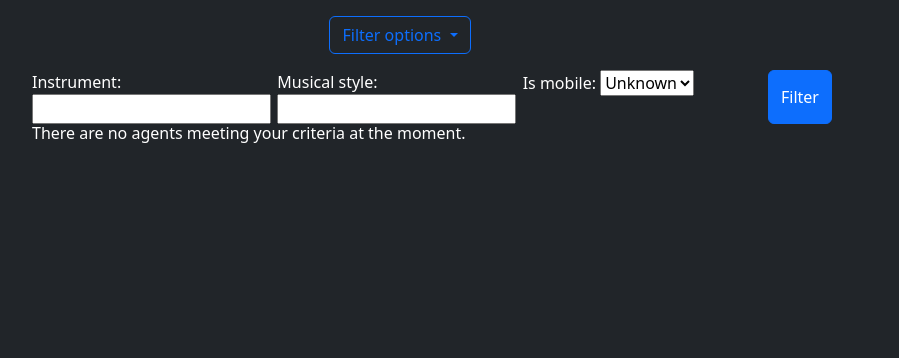
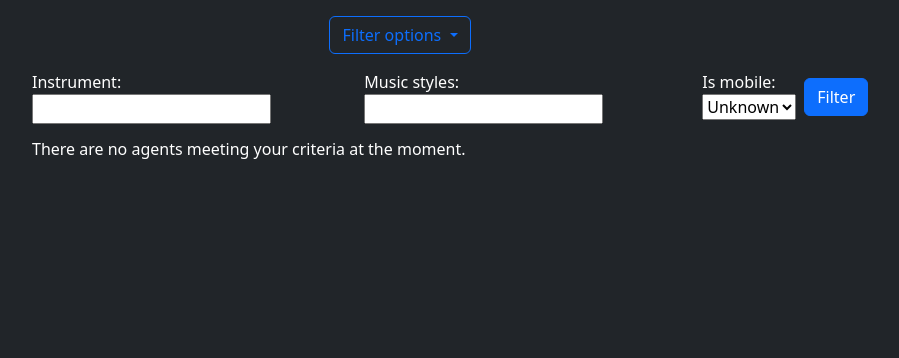
Before and after one commit to maciejpiszczek/hire-musician, a Django app: page /users/ in a window 1280 px wide, after a click on "Filter options". Shown: the part 86-444 px from the top of the page, without its empty margins (240-1139 px from the left). Run offline with Django 4.2, Linux system fonts and the light colour scheme; parts of the project's set-up code (start-up, migrations or seed data) failed here and were passed over; some libraries are stand-ins or nearby versions.

Commit message:
improved musician list filter

```diff
--- a/backend_core/static/styles/main.css
+++ b/backend_core/static/styles/main.css
@@ -57,7 +57,7 @@ footer {
 }
 
 .filter-panel {
-    display: inline-block;
+    display: block;
     width: 100%;
 }
 
--- a/backend_core/templates/partials/musicians_filter.html
+++ b/backend_core/templates/partials/musicians_filter.html
@@ -8,22 +8,36 @@
     </p>
 </div>
 
-<div class="collapse" id="collapseExample">
+<div class="collapse filter-panel" id="collapseExample">
     <form action="" method="get">
-        <div class="search-filter">
-            <div class="col-4">
+        <div class="search-filter mb-3">
+            <div class="col-auto">
+                <div class="filter-item">
                     Instrument:
+                </div>
+                <div class="filter-item">
                     {{ filter.form.instrument }}
                 </div>
-            <div class="col-4">
-                Musical style:
+            </div>
+            <div class="col-auto">
+                <div class="filter-item">
+                    Music styles:
+                </div>
+                <div class="filter-item">
                     {{ filter.form.music_style }}
                 </div>
-            <div class="col-4" style="display: inline;">
+            </div>
+            <div class="col-auto">
+                <div class="filter-item">
                     Is mobile:
+                </div>
+                <div>
                     {{ filter.form.is_mobile }}
                 </div>
+            </div>
+            <div class="col-auto m-2" style="text-align: right; align-content: end">
                 <input type="submit" class="btn btn-primary" value="Filter">
+            </div>
         </div>
     </form>
 </div>
--- a/backend_core/users/filters.py
+++ b/backend_core/users/filters.py
@@ -1,3 +1,6 @@
+from django import forms
+from django.db import models
+
 from .models import UserProfile
 import django_filters
 
```
Lines whose indentation alone changed are shown as unchanged.
